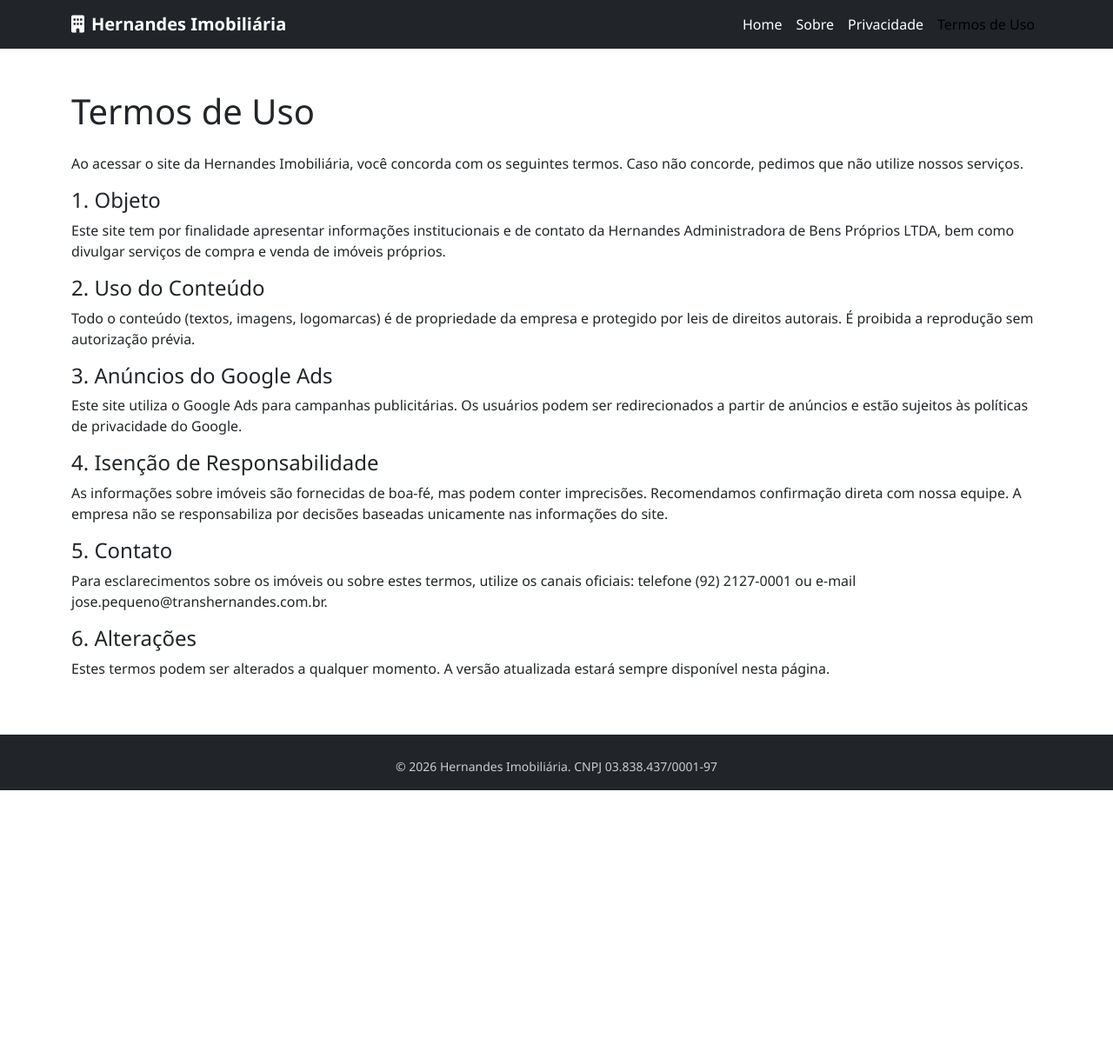
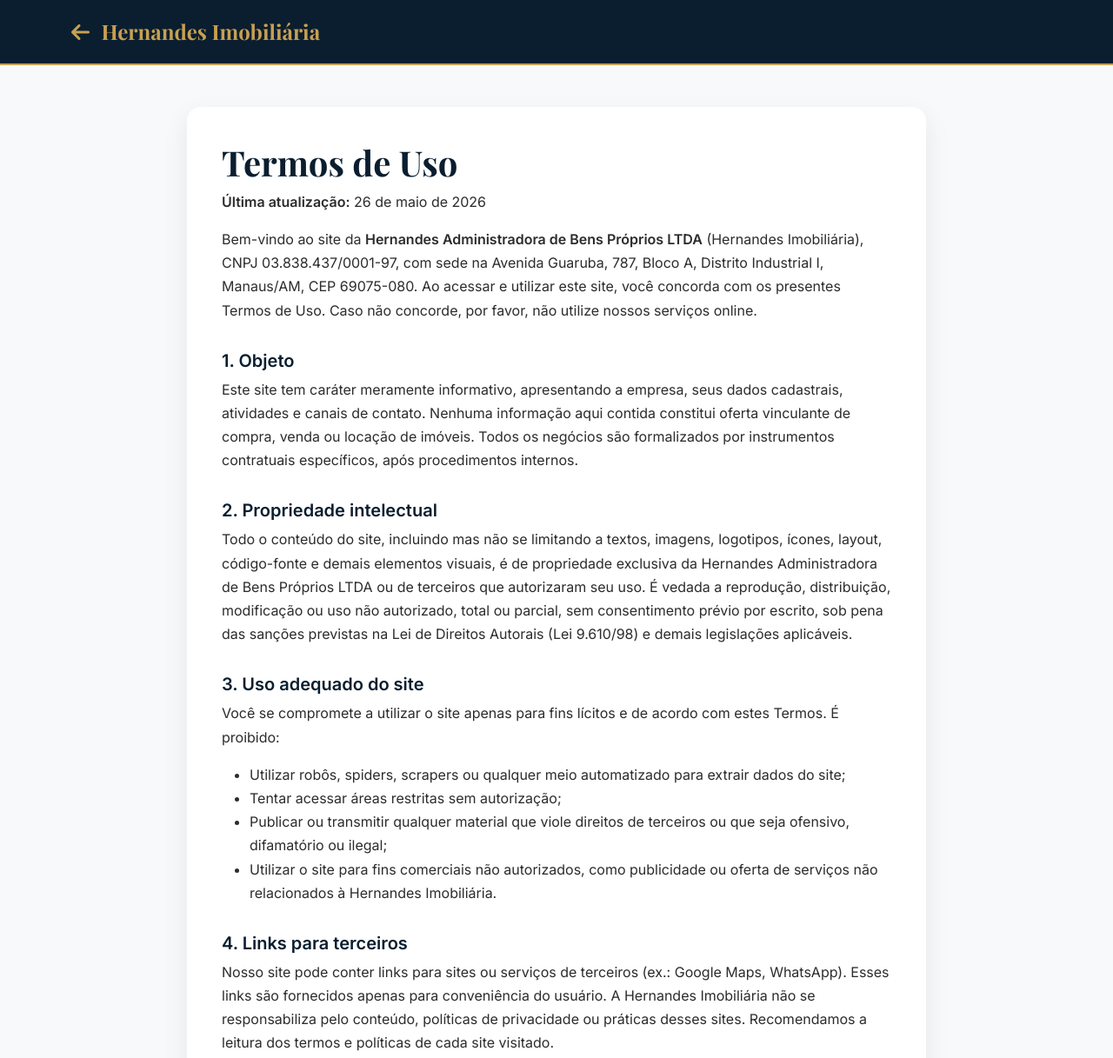
Before and after one commit to tata5r3007-afk/mirosultoriadaas, a plain HTML site: page termos-de-uso.html in a window 1280 px wide. Shown: the top 1217 px of the page at 87% size. Before the commit the page ends 909 px from the top, so only its background shows below. Drawn offline with nearby package versions, Linux system fonts and the light colour scheme.

Commit message:
Update termos-de-uso.html

```diff
--- a/termos-de-uso.html
+++ b/termos-de-uso.html
@@ -3,65 +3,70 @@
 <head>
     <meta charset="UTF-8">
     <meta name="viewport" content="width=device-width, initial-scale=1.0">
-  <title>Termos de Uso | Hernandes Imobiliária</title>
+    <title>Termos de Uso - Hernandes Imobiliária</title>
     <link href="https://cdn.jsdelivr.net/npm/bootstrap@5.3.2/dist/css/bootstrap.min.css" rel="stylesheet">
-  <link rel="stylesheet" href="https://cdnjs.cloudflare.com/ajax/libs/font-awesome/6.4.2/css/all.min.css">
+    <link rel="stylesheet" href="https://cdnjs.cloudflare.com/ajax/libs/font-awesome/6.5.1/css/all.min.css">
+    <link href="https://fonts.googleapis.com/css2?family=Playfair+Display:wght@400;700&family=Inter:wght@400;500;600&display=swap" rel="stylesheet">
     <style>
-    body { font-family: 'Segoe UI', Tahoma, Geneva, Verdana, sans-serif; }
-    .navbar-custom { background-color: #212529; }
-    .navbar-custom .nav-link, .navbar-custom .navbar-brand { color: white; }
-    .navbar-custom .nav-link:hover { color: #ffc107; }
-    .footer { background-color: #212529; color: #ccc; }
-    .footer a { color: #bbb; text-decoration: none; }
-    .footer a:hover { color: white; }
+        :root { --azul-profundo: #0a1e2f; --dourado: #c8a052; }
+        body { font-family: 'Inter', sans-serif; background: #f8f9fa; color: #2c2c2c; line-height: 1.7; }
+        .navbar-mini { background: var(--azul-profundo); padding: 1rem 0; border-bottom: 2px solid var(--dourado); }
+        .navbar-mini a { font-family: 'Playfair Display', serif; font-size: 1.5rem; font-weight: 700; color: var(--dourado) !important; text-decoration: none; }
+        .container-conteudo { max-width: 850px; margin: 3rem auto; background: #fff; border-radius: 16px; padding: 2.5rem; box-shadow: 0 10px 30px rgba(0,0,0,0.08); }
+        h1 { font-family: 'Playfair Display', serif; color: var(--azul-profundo); font-weight: 700; }
+        h5 { color: var(--azul-profundo); font-weight: 700; margin-top: 2rem; }
+        a { color: var(--dourado); text-decoration: none; }
+        a:hover { text-decoration: underline; }
+        .btn-voltar { display: inline-block; border: 2px solid var(--dourado); color: var(--dourado); padding: 0.5rem 1.5rem; border-radius: 30px; font-weight: 600; transition: all 0.3s; }
+        .btn-voltar:hover { background: var(--dourado); color: #fff; }
     </style>
 </head>
 <body>
-  <nav class="navbar navbar-expand-lg navbar-custom sticky-top">
-    <div class="container">
-      <a class="navbar-brand fw-bold" href="index.html"><i class="fa-solid fa-building me-2"></i>Hernandes Imobiliária</a>
-      <button class="navbar-toggler" type="button" data-bs-toggle="collapse" data-bs-target="#navbarTerms">
-        <span class="navbar-toggler-icon" style="filter: invert(1);"></span>
-      </button>
-      <div class="collapse navbar-collapse" id="navbarTerms">
-        <ul class="navbar-nav ms-auto">
-          <li class="nav-item"><a class="nav-link" href="index.html">Home</a></li>
-          <li class="nav-item"><a class="nav-link" href="sobre.html">Sobre</a></li>
-          <li class="nav-item"><a class="nav-link" href="privacidade.html">Privacidade</a></li>
-          <li class="nav-item"><a class="nav-link active" href="termos.html">Termos de Uso</a></li>
+    <div class="navbar-mini">
+        <div class="container"><a href="index.html"><i class="fa-solid fa-arrow-left me-2"></i> Hernandes Imobiliária</a></div>
+    </div>
+
+    <div class="container container-conteudo">
+        <h1>Termos de Uso</h1>
+        <p><strong>Última atualização:</strong> 26 de maio de 2026</p>
+
+        <p>Bem-vindo ao site da <strong>Hernandes Administradora de Bens Próprios LTDA</strong> (Hernandes Imobiliária), CNPJ 03.838.437/0001-97, com sede na Avenida Guaruba, 787, Bloco A, Distrito Industrial I, Manaus/AM, CEP 69075-080. Ao acessar e utilizar este site, você concorda com os presentes Termos de Uso. Caso não concorde, por favor, não utilize nossos serviços online.</p>
+
+        <h5>1. Objeto</h5>
+        <p>Este site tem caráter meramente informativo, apresentando a empresa, seus dados cadastrais, atividades e canais de contato. Nenhuma informação aqui contida constitui oferta vinculante de compra, venda ou locação de imóveis. Todos os negócios são formalizados por instrumentos contratuais específicos, após procedimentos internos.</p>
+
+        <h5>2. Propriedade intelectual</h5>
+        <p>Todo o conteúdo do site, incluindo mas não se limitando a textos, imagens, logotipos, ícones, layout, código-fonte e demais elementos visuais, é de propriedade exclusiva da Hernandes Administradora de Bens Próprios LTDA ou de terceiros que autorizaram seu uso. É vedada a reprodução, distribuição, modificação ou uso não autorizado, total ou parcial, sem consentimento prévio por escrito, sob pena das sanções previstas na Lei de Direitos Autorais (Lei 9.610/98) e demais legislações aplicáveis.</p>
+
+        <h5>3. Uso adequado do site</h5>
+        <p>Você se compromete a utilizar o site apenas para fins lícitos e de acordo com estes Termos. É proibido:</p>
+        <ul>
+            <li>Utilizar robôs, spiders, scrapers ou qualquer meio automatizado para extrair dados do site;</li>
+            <li>Tentar acessar áreas restritas sem autorização;</li>
+            <li>Publicar ou transmitir qualquer material que viole direitos de terceiros ou que seja ofensivo, difamatório ou ilegal;</li>
+            <li>Utilizar o site para fins comerciais não autorizados, como publicidade ou oferta de serviços não relacionados à Hernandes Imobiliária.</li>
         </ul>
+
+        <h5>4. Links para terceiros</h5>
+        <p>Nosso site pode conter links para sites ou serviços de terceiros (ex.: Google Maps, WhatsApp). Esses links são fornecidos apenas para conveniência do usuário. A Hernandes Imobiliária não se responsabiliza pelo conteúdo, políticas de privacidade ou práticas desses sites. Recomendamos a leitura dos termos e políticas de cada site visitado.</p>
+
+        <h5>5. Isenção de garantias e limitação de responsabilidade</h5>
+        <p>O site é disponibilizado "como está", sem garantias de disponibilidade contínua, exatidão ou imunidade a erros. Embora nos esforcemos para manter as informações atualizadas, não garantimos que todo o conteúdo esteja livre de imprecisões tipográficas ou desatualizações. A Hernandes Imobiliária não será responsável por quaisquer danos diretos, indiretos, incidentais ou consequentes decorrentes do uso ou incapacidade de uso do site, incluindo perda de dados ou lucros cessantes, exceto nos casos previstos em lei.</p>
+
+        <h5>6. Dados pessoais e privacidade</h5>
+        <p>O tratamento de dados pessoais realizado por meio deste site é regido por nossa <a href="politica-privacidade.html">Política de Privacidade</a>, que integra estes Termos de Uso. Ao utilizar o site, você declara estar ciente da referida política.</p>
+
+        <h5>7. Alterações nos Termos</h5>
+        <p>Reservamo-nos o direito de modificar estes Termos de Uso a qualquer momento, a nosso exclusivo critério. As alterações entrarão em vigor na data de sua publicação. O uso continuado do site após a atualização constitui aceitação dos novos termos. Recomendamos a consulta periódica a esta página.</p>
+
+        <h5>8. Lei aplicável e foro</h5>
+        <p>Estes Termos de Uso são regidos e interpretados de acordo com as leis da República Federativa do Brasil. Quaisquer disputas oriundas destes Termos serão submetidas ao foro da comarca de Manaus, Estado do Amazonas, com exclusão de qualquer outro, por mais privilegiado que seja.</p>
+
+        <p class="mt-4"><em>Em caso de dúvidas sobre estes Termos, entre em contato conosco pelo e-mail jose.pequeno@transhernandes.com.br ou pelos telefones disponíveis no site.</em></p>
+
+        <div class="text-center mt-4">
+            <a href="index.html" class="btn-voltar"><i class="fa-solid fa-arrow-left me-1"></i> Voltar ao site</a>
         </div>
     </div>
-  </nav>
-
-  <main class="container py-5">
-    <h1 class="mb-4">Termos de Uso</h1>
-    <p>Ao acessar o site da Hernandes Imobiliária, você concorda com os seguintes termos. Caso não concorde, pedimos que não utilize nossos serviços.</p>
-
-    <h4>1. Objeto</h4>
-    <p>Este site tem por finalidade apresentar informações institucionais e de contato da Hernandes Administradora de Bens Próprios LTDA, bem como divulgar serviços de compra e venda de imóveis próprios.</p>
-
-    <h4>2. Uso do Conteúdo</h4>
-    <p>Todo o conteúdo (textos, imagens, logomarcas) é de propriedade da empresa e protegido por leis de direitos autorais. É proibida a reprodução sem autorização prévia.</p>
-
-    <h4>3. Anúncios do Google Ads</h4>
-    <p>Este site utiliza o Google Ads para campanhas publicitárias. Os usuários podem ser redirecionados a partir de anúncios e estão sujeitos às políticas de privacidade do Google.</p>
-
-    <h4>4. Isenção de Responsabilidade</h4>
-    <p>As informações sobre imóveis são fornecidas de boa-fé, mas podem conter imprecisões. Recomendamos confirmação direta com nossa equipe. A empresa não se responsabiliza por decisões baseadas unicamente nas informações do site.</p>
-
-    <h4>5. Contato</h4>
-    <p>Para esclarecimentos sobre os imóveis ou sobre estes termos, utilize os canais oficiais: telefone (92) 2127-0001 ou e-mail jose.pequeno@transhernandes.com.br.</p>
-
-    <h4>6. Alterações</h4>
-    <p>Estes termos podem ser alterados a qualquer momento. A versão atualizada estará sempre disponível nesta página.</p>
-  </main>
-
-  <footer class="footer pt-4 pb-3">
-    <div class="container text-center">
-      <small>© 2026 Hernandes Imobiliária. CNPJ 03.838.437/0001-97</small>
-    </div>
-  </footer>
-  <script src="https://cdn.jsdelivr.net/npm/bootstrap@5.3.2/dist/js/bootstrap.bundle.min.js"></script>
 </body>
 </html>
```
Lines whose indentation alone changed are shown as unchanged.
